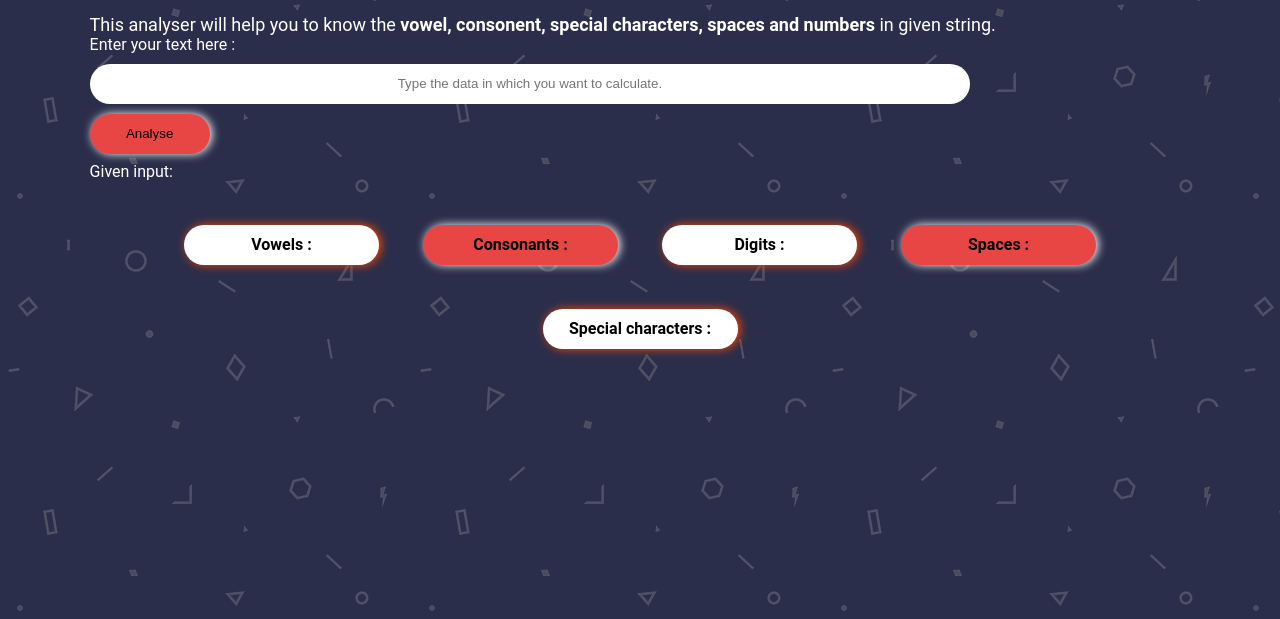
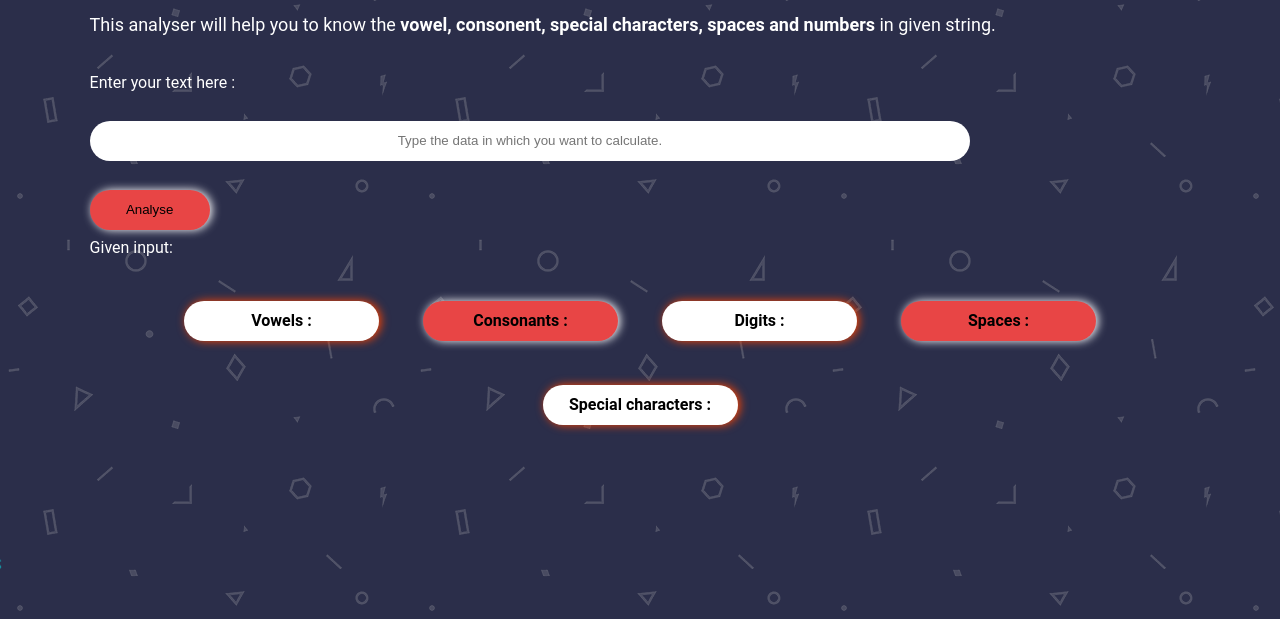
Before and after one commit to harsh-rajpal/Task-3, a plain HTML site: page index.html in a window 1280 px wide. Shown: the part 181-800 px from the top of the page. Drawn offline with Linux system fonts and the light colour scheme.

Commit message:
Update index.html

```diff
--- a/index.html
+++ b/index.html
@@ -21,10 +21,11 @@
         <div class="description">
             This analyser will help you to know the <strong>vowel, consonent, special characters, spaces and numbers</strong> in given string.
         </div>
+        <br><br>
         <div class="input1">
             <form>
-                <div class="ihead">Enter your text here :</div>
-                <input type="text" placeholder="Type the data in which you want to calculate." id="input"><br>
+                <div class="ihead">Enter your text here :</div><br>
+                <input type="text" placeholder="Type the data in which you want to calculate." id="input"><br><br>
                 <button id = 'button' onclick="checker()">Analyse</button>
             </form>
         </div>
```
